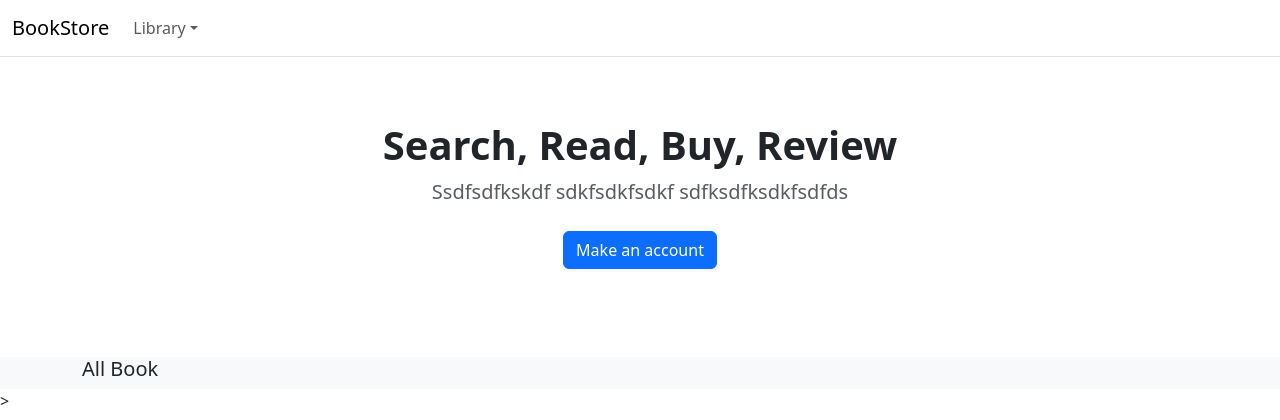
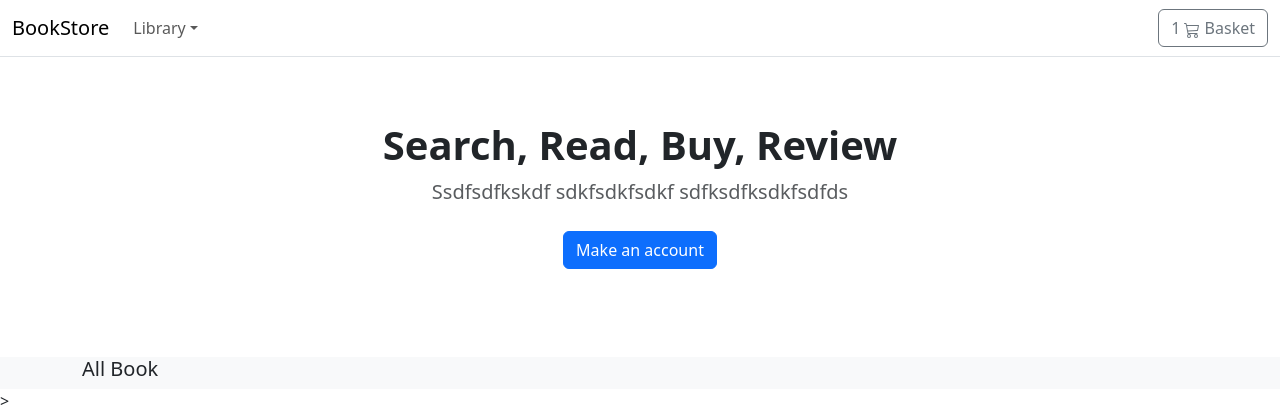
Before and after one commit to AkiyamaNoKami/BookShop, a Django app: template templates/store/home.html in a window 1280 px wide. Shown: the top 420 px of the page. Run offline with Django 4.2, Linux system fonts and the light colour scheme; the template is opened without the code that fills it, so the values that code supplies are empty.

Commit message:
Start sessions development

```diff
--- a/Akiyama/settings.py
+++ b/Akiyama/settings.py
@@ -34,6 +34,7 @@ INSTALLED_APPS = [
     'django.contrib.messages',
     'django.contrib.staticfiles',
     'store',
+    'basket',
 ]
 
 MIDDLEWARE = [
--- a/Akiyama/urls.py
+++ b/Akiyama/urls.py
@@ -7,8 +7,9 @@ from store import urls
 
 urlpatterns = [
     path('admin/', admin.site.urls),
+    path('basket/', include('basket.urls', namespace='basket')),
     path('', include('store.urls', namespace='store')),
 ]
 
 if settings.DEBUG:
-    urlpatterns += static(settings.MEDIA_URL, document_root = settings.MEDIA_ROOT)
+    urlpatterns += static(settings.MEDIA_URL, document_root=settings.MEDIA_ROOT)
--- a/store/urls.py
+++ b/store/urls.py
@@ -2,11 +2,11 @@ from django.urls import path
 
 from . import views
 
-app_name='store'
+app_name = 'store'
 
 urlpatterns =[
     path('', views.product_all, name='product_all'),
-    path('<slug: slug>/', views.product_detail, name='product_detail'),
+    path('<slug:slug>/', views.product_detail, name='product_detail'),
     path('shop/<slug:category_slug>/', views.category_list, name='category_list'),
 
 ]
--- a/templates/store/base.html
+++ b/templates/store/base.html
@@ -8,9 +8,14 @@
           content="width=device-width, user-scalable=no, initial-scale=1.0, maximum-scale=1.0, minimum-scale=1.0">
     <meta http-equiv="X-UA-Compatible" content="ie=edge">
     <link rel="stylesheet" href="https://cdn.jsdelivr.net/npm/bootstrap@5.3.1/dist/css/bootstrap.min.css">
-    <script src="https://code.jquery.com/jquery-3.7.1.min.js" integrity="sha256-/JqT3SQfawRcv/BIHPThkBvs0OEvtFFmqPF/lYI/Cxo=" crossorigin="anonymous"></script>
-    <script src="https://cdn.jsdelivr.net/npm/@popperjs/core@2.11.8/dist/umd/popper.min.js" integrity="sha384-I7E8VVD/ismYTF4hNIPjVp/Zjvgyol6VFvRkX/vR+Vc4jQkC+hVqc2pM8ODewa9r" crossorigin="anonymous"></script>
-    <script src="https://cdn.jsdelivr.net/npm/bootstrap@5.3.1/dist/js/bootstrap.min.js" integrity="sha384-Rx+T1VzGupg4BHQYs2gCW9It+akI2MM/mndMCy36UVfodzcJcF0GGLxZIzObiEfa" crossorigin="anonymous"></script>
+    <script src="https://code.jquery.com/jquery-3.7.1.min.js"
+            integrity="sha256-/JqT3SQfawRcv/BIHPThkBvs0OEvtFFmqPF/lYI/Cxo=" crossorigin="anonymous"></script>
+    <script src="https://cdn.jsdelivr.net/npm/@popperjs/core@2.11.8/dist/umd/popper.min.js"
+            integrity="sha384-I7E8VVD/ismYTF4hNIPjVp/Zjvgyol6VFvRkX/vR+Vc4jQkC+hVqc2pM8ODewa9r"
+            crossorigin="anonymous"></script>
+    <script src="https://cdn.jsdelivr.net/npm/bootstrap@5.3.1/dist/js/bootstrap.min.js"
+            integrity="sha384-Rx+T1VzGupg4BHQYs2gCW9It+akI2MM/mndMCy36UVfodzcJcF0GGLxZIzObiEfa"
+            crossorigin="anonymous"></script>
 
 </head>
 <body>
@@ -18,21 +23,32 @@
     <nav class="navbar navbar-expand-md navbar-light bg-white border-bottom">
         <div class="container-fluid">
             <a class="navbar-brand" href="/">BookStore</a>
-            <button class="navbar-toggler" type="button" data-bs-toggle="collapse" data-bs-target="#navbarCollapse"></button>
+            <button class="navbar-toggler" type="button" data-bs-toggle="collapse"
+                    data-bs-target="#navbarCollapse"></button>
             <div class="collapse navbar-collapse" id="navbarCollapse">
                 <ul class="navbar-nav me-auto mb-2 mb-md-0">
                     <li class="nav-item dropdown">
-                        <a class="nav-link dropdown-toggle" href="#" id="navbarDropdown" role="button" data-bs-toggle="dropdown" aria-expanded="false">Library</a>
+                        <a class="nav-link dropdown-toggle" href="#" id="navbarDropdown" role="button"
+                           data-bs-toggle="dropdown" aria-expanded="false">Library</a>
                         <ul class="dropdown-menu" aria-labelledby="navbarDropdown">
                             <li><a class="dropdown-item" href="{% url "store:product_all" %}">All</a></li>
                             {% for c in categories %}
-                            <li>
-                                <a class="dropdown-item" href="{{ c.get_absolute_url }}">{{ c.name|title }}</a>
-                            </li>
+                                <li>
+                                    <a class="dropdown-item" href="{{ c.get_absolute_url }}">{{ c.name|title }}</a>
+                                </li>
                             {% endfor %}
                         </ul>
                     </li>
                 </ul>
+                <a type="button" role="button" href="{% url "basket:basket_summary" %}"
+                   class="btn btn-outline-secondary">
+                    <div class="d-inline-flex">1</div>
+                    <svg xmlns="http://www.w3.org/2000/svg" width="16" height="16" fill="currentColor"
+                         class="bi bi-cart3" viewBox="0 0 16 16">
+                        <path d="M0 1.5A.5.5 0 0 1 .5 1H2a.5.5 0 0 1 .485.379L2.89 3H14.5a.5.5 0 0 1 .49.598l-1 5a.5.5 0 0 1-.465.401l-9.397.472L4.415 11H13a.5.5 0 0 1 0 1H4a.5.5 0 0 1-.491-.408L2.01 3.607 1.61 2H.5a.5.5 0 0 1-.5-.5zM3.102 4l.84 4.479 9.144-.459L13.89 4H3.102zM5 12a2 2 0 1 0 0 4 2 2 0 0 0 0-4zm7 0a2 2 0 1 0 0 4 2 2 0 0 0 0-4zm-7 1a1 1 0 1 1 0 2 1 1 0 0 1 0-2zm7 0a1 1 0 1 1 0 2 1 1 0 0 1 0-2z"/>
+                    </svg>
+                    Basket
+                </a>
             </div>
         </div>
     </nav>
```
Also changed, not shown: basket/urls.py (added, +9 -0 lines), templates/store/basket/summary.html (added, +7 -0 lines), basket/basket.py (added).
